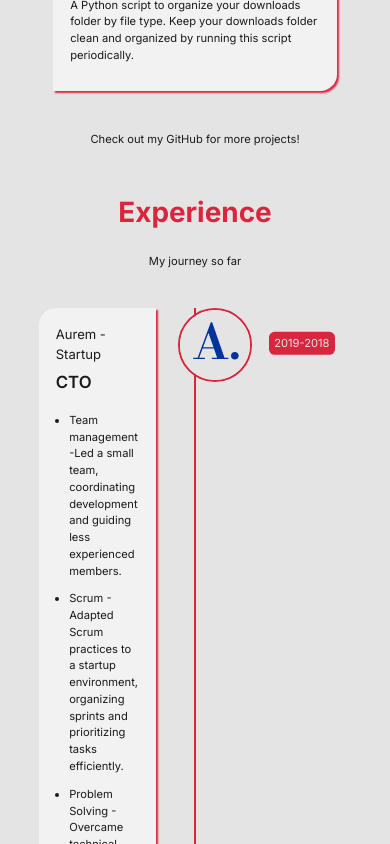
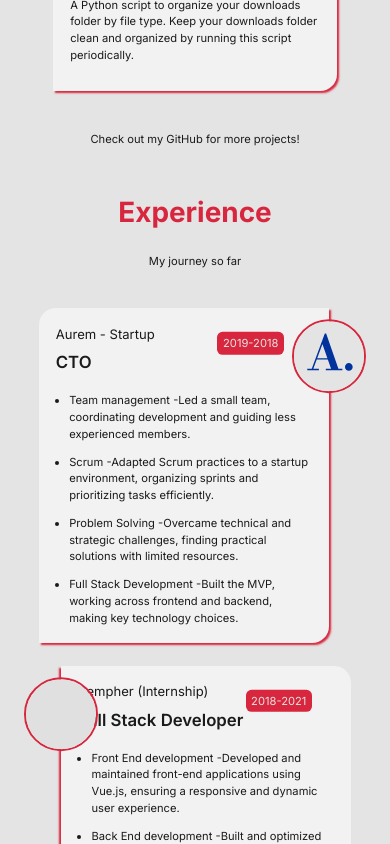
Before and after one commit to pedroblimaa/portfolio, a React (Vite) app: page /work in a window 390 px wide. Shown: the part 1156-2000 px from the top of the page. Built offline with nearby package versions, Linux system fonts and the light colour scheme.

Commit message:
Fix style for phone for About and Work (Missing some minor adjustments on work)

```diff
--- a/src/components/Header/Header.scss
+++ b/src/components/Header/Header.scss
@@ -99,3 +99,9 @@ header {
     top: calc(50vh - 25rem);
   }
 }
+
+@media screen and (max-width: 450px) {
+  .menu {
+    gap: .5rem;
+  }
+}
--- a/src/components/TimelineItem/TimelineCard/TimelineCard.scss
+++ b/src/components/TimelineItem/TimelineCard/TimelineCard.scss
@@ -38,3 +38,11 @@
     margin: 0;
   }
 }
+
+@media screen and (max-width: 800px) {
+  .timeline-card {
+    &.right {
+      box-shadow: -2px 2px 2px var(--primary-color);
+    }
+  }
+}
--- a/src/components/TimelineItem/TimelineItem.scss
+++ b/src/components/TimelineItem/TimelineItem.scss
@@ -1,6 +1,10 @@
 .timeline-item {
   display: grid;
   grid-template-columns: 1fr auto 1fr;
+
+  .timeline-card-container {
+    width: 100%;
+  }
 
   .company-card {
     position: relative;
@@ -39,3 +43,35 @@
     }
   }
 }
+
+@media screen and (max-width: 800px) {
+  .timeline-item {
+    display: flex;
+
+    .company-card, .period-container {
+      position: absolute;
+    }
+
+    .company-card {
+      &.left{
+        right: 2rem;
+        transform: translateX(50%) translateY(1rem);
+      }
+
+      &.right {
+        left: 2rem;
+        transform: translateX(-50%) translateY(1rem);
+      }
+    }
+
+    .period-container {
+      &.left {
+        right: 6rem;
+      }
+
+      &.right {
+        right: 2rem;
+      }
+    }
+  }
+}
--- a/src/components/TimelineItem/TimelineItem.tsx
+++ b/src/components/TimelineItem/TimelineItem.tsx
@@ -29,17 +29,18 @@ function TimelineItem({ position, itemInfo }: TimelineCardProps) {
   const renderItem = (type: 'card' | 'period') => {
     if (type === 'card') {
       return (
-        <motion.div variants={cardVariants}>
+        <motion.div className='timeline-card-container' variants={cardVariants}>
           <TimelineCard itemInfo={itemInfo} position={position} />
         </motion.div>
       )
     }
 
     return (
-      <motion.div variants={durationVariants}>
-        <div className={`period-container ${position}`}>
-          <div className='period'>{itemInfo.period}</div>
-        </div>
+      <motion.div
+        className={`period-container ${position}`}
+        variants={durationVariants}
+      >
+        <div className='period'>{itemInfo.period}</div>
       </motion.div>
     )
   }
@@ -52,7 +53,7 @@ function TimelineItem({ position, itemInfo }: TimelineCardProps) {
     >
       <div className='timeline-item'>
         {position === Position.Left ? renderItem('card') : renderItem('period')}
-        <div className='company-card'>
+        <div className={`company-card ${position}`} >
           <img src={itemInfo.companyImg} alt={itemInfo.company} />
         </div>
         {position === Position.Right
--- a/src/views/About/BeyondWork/BeyondWork.scss
+++ b/src/views/About/BeyondWork/BeyondWork.scss
@@ -47,6 +47,18 @@
 
     .icons {
       justify-content: center;
+
+      svg {
+        width: 6rem;
+        height: 6rem;
+      }
     }
   }
 }
+
+@media screen and (max-width: 450px) {
+  .beyond-work-container .content .icons {
+    flex-direction: column;
+    gap: 2rem;
+  }
+}
--- a/src/views/About/Description/Description.scss
+++ b/src/views/About/Description/Description.scss
@@ -48,7 +48,8 @@
 
   svg {
     margin-left: 10px;
-    width: 20-rem;
+    width: 20rem;
+    height: 20rem;
   }
 }
 
--- a/src/views/About/TechStach/TechStack.scss
+++ b/src/views/About/TechStach/TechStack.scss
@@ -10,6 +10,10 @@
   grid-template-columns: repeat(6, 1fr);
   gap: 4rem;
 
+  svg {
+    width: 6rem;
+    height: 6rem;
+  }
 }
 
 .tech-container > div {
--- a/src/views/Work/Experience/Experience.scss
+++ b/src/views/Work/Experience/Experience.scss
@@ -18,3 +18,16 @@
     gap: 5rem;
   }
 }
+
+@media screen {
+  .experience-section {
+
+    .line {
+      display: none;
+    }
+
+    .cards-container {
+      gap: 2rem;
+    }
+  }
+}
```
Also changed, not shown: index.html (line endings or trailing spaces).
